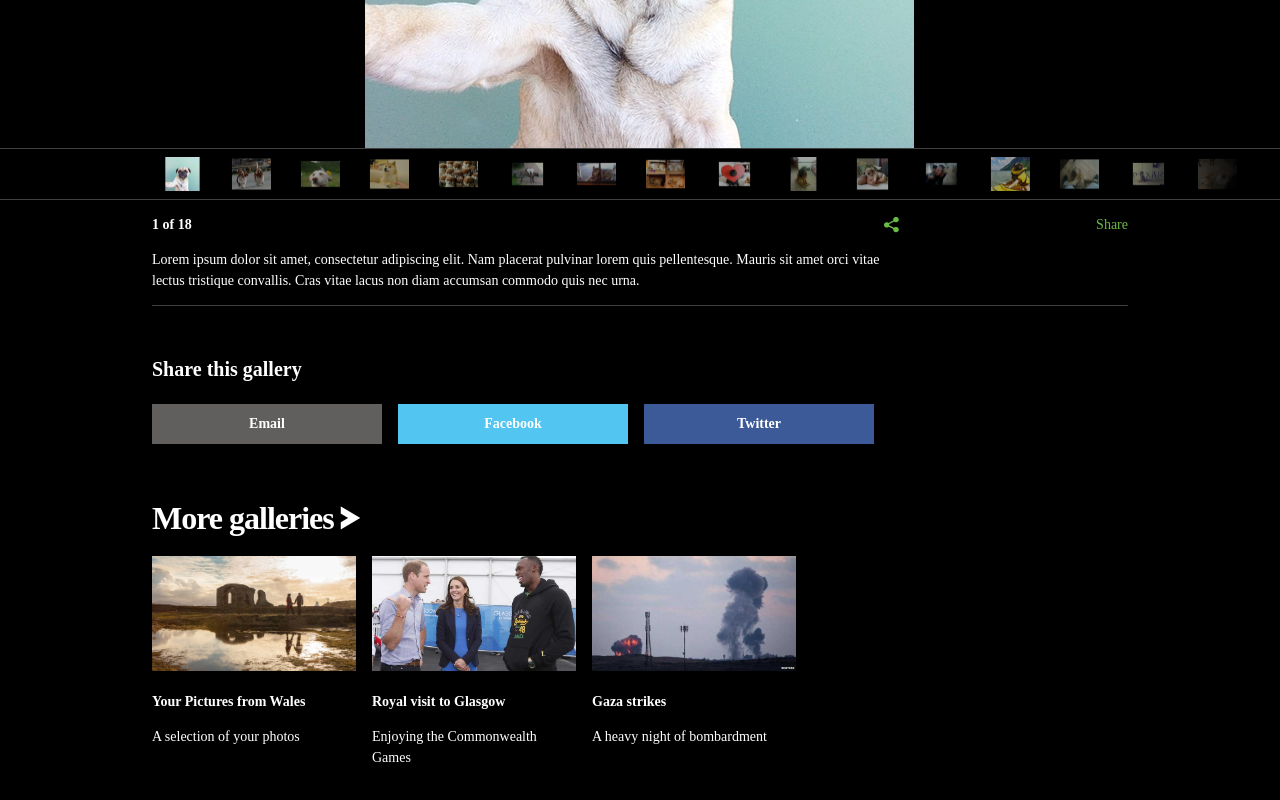
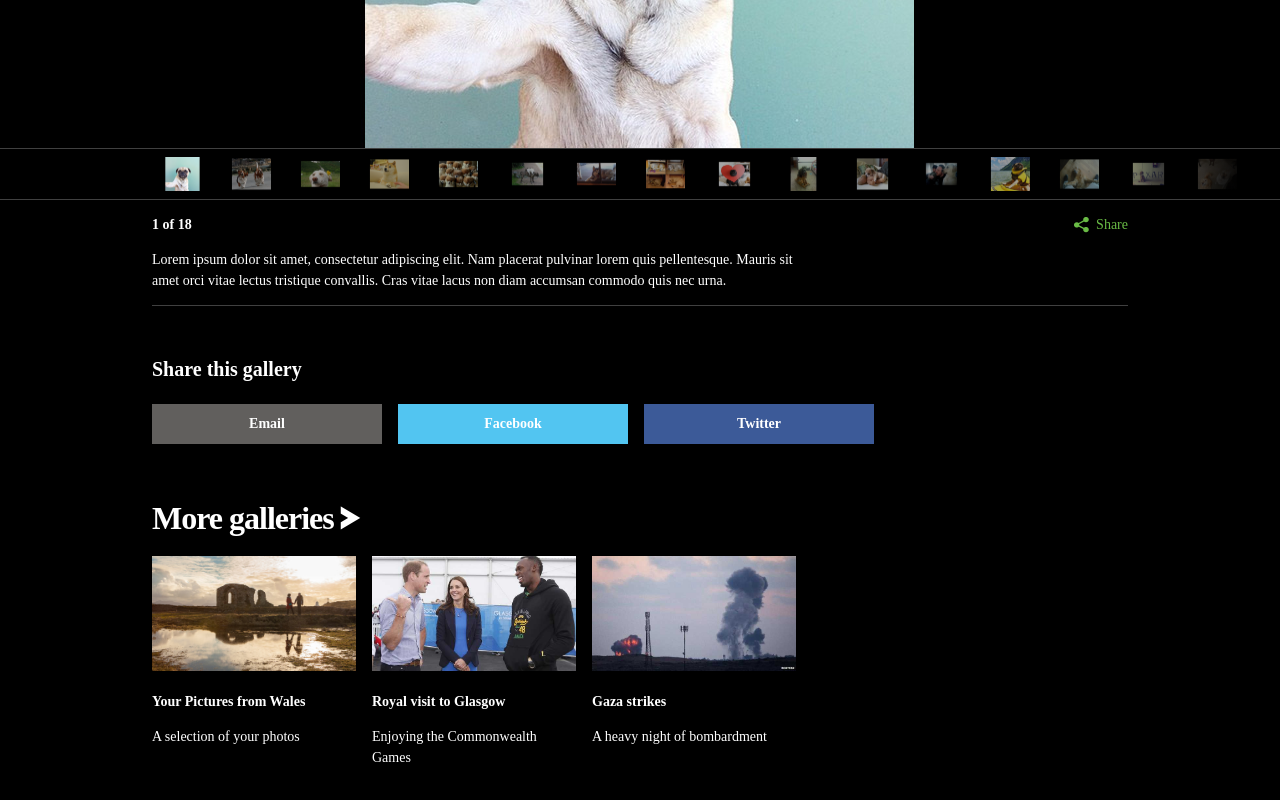
Before and after one commit to simonsinclair/in-pictures_02, a website: page public/index.html in a window 1280 px wide. Shown: the part 749-1549 px from the top of the page. Drawn offline with nearby package versions, Linux system fonts and the light colour scheme; files that its build step writes are made by us from their sources.

Commit message:
Tidy up panel__information and panel__tools proportions

```diff
--- a/sass/_gallery.scss
+++ b/sass/_gallery.scss
@@ -154,19 +154,15 @@ $viewport-w: 976px + ($blinker-w * 2);
 	@extend .clearfix;
 	border-bottom: 1px solid $keyline;
 }
-	.panel__information,
-	.panel__tools {
+	.panel__information {
 		float: left;
-	}
-	.panel__information {
-		width: 75%;
+		width: 650px;
 	}
 		.panel__caption {}
 	.panel__tools {
+		float: right;
 		list-style: none;
 		padding-left: 0;
-		text-align: right;
-		width: 25%;
 
 		li {
 			cursor: pointer;
```
